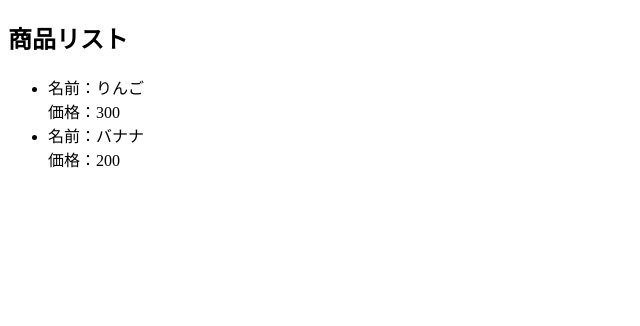
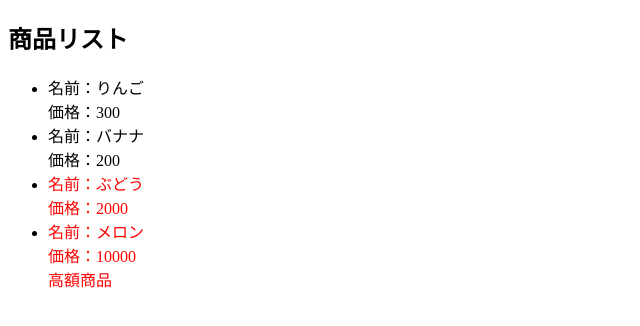
Before and after one commit to tohutohu/wannabe-web-engineer-react, a React (Vite) app: page / in a window 1280 px wide. Shown: the top 326 px of the page, without its empty margins (0-640 px from the left). Built offline with nearby package versions, Linux system fonts and the light colour scheme.

Commit message:
5. 商品の値段が１００００円以上だったら「高額商品」と表示する

```diff
--- a/src/components/Item.jsx
+++ b/src/components/Item.jsx
@@ -1,8 +1,13 @@
 const Item = (props) => {
   return (
-    <div>
+    <div
+      style={{
+        color: props.price >= 500 ? "red" : "black",
+      }}
+    >
       <div>名前：{props.name}</div>
       <div>価格：{props.price}</div>
+      {props.price >= 10000 && <div>高額商品</div>}
     </div>
   );
 };
--- a/src/components/ItemList.jsx
+++ b/src/components/ItemList.jsx
@@ -5,6 +5,8 @@ const ItemList = () => {
   const [items] = useState([
     { name: "りんご", price: 300 },
     { name: "バナナ", price: 200 },
+    { name: "ぶどう", price: 2000 },
+    { name: "メロン", price: 10000 },
   ]);
   return (
     // ここにItemコンポーネントを並べる
```
